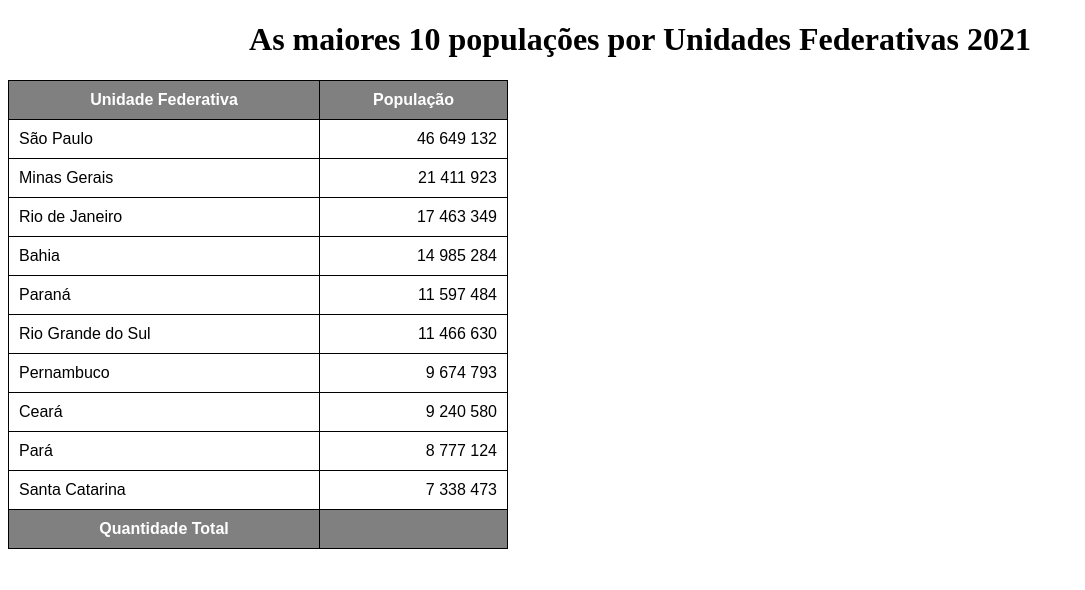
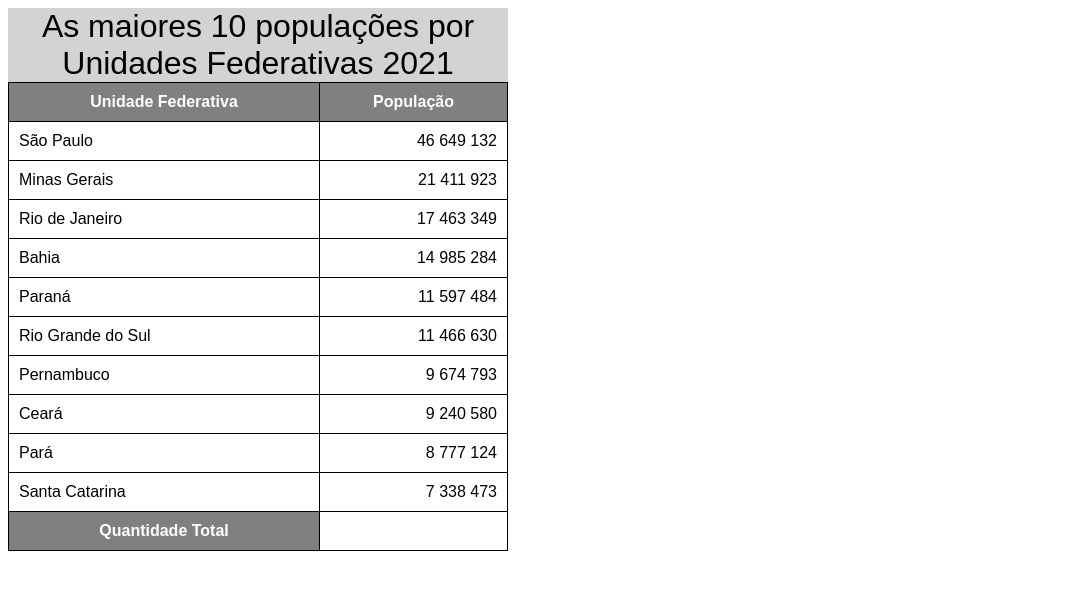
Before and after one commit to marquesflavio/html-css, a plain HTML site: page exercicios/ex023 - Tabelas/tabelas-grande.html in a window 1280 px wide. Shown: the whole page, without its empty margins (0-1085 px from the left). Drawn offline with Linux system fonts and the light colour scheme.

Commit message:
Update tabelas-grande.html

```diff
--- a/exercicios/ex023 - Tabelas/tabelas-grande.html
+++ b/exercicios/ex023 - Tabelas/tabelas-grande.html
@@ -6,14 +6,17 @@
     <meta name="viewport" content="width=device-width, initial-scale=1.0">
     <title>Tabelas Grandes</title>
     <style>
-        h1{
-            text-align: center;
-        }
         table{
             font-family: Arial, Helvetica, sans-serif;
             border-collapse: collapse;
             width: 500px;
 
+        }
+        caption{
+            text-align: center;
+            background-color: lightgray;
+            font-size: 2em;
+            font-family: Arial, Helvetica, sans-serif;
         }
         th{
             background-color: gray;
@@ -32,6 +35,7 @@
 </head>
 <!--Estrutura recomendada para construção de uma tabela grande é:
     TABLE
+        CAPTION (seria uma legenda)
         THEAD
             tr,th,td
             TBODY
@@ -39,12 +43,12 @@
                 TFOOT
                     tr,th,td-->
 <body>
-    <h1>As maiores 10 populações por Unidades Federativas 2021</h1>
     <table>
+        <caption>As maiores 10 populações por Unidades Federativas 2021</caption>
         <thead>
             <tr>
-                <th>Unidade Federativa</th> <!--Cabeçalho-->
-                <th>População</th>
+                <th scope="col">Unidade Federativa</th> <!--Cabeçalho-->
+                <th scope="col">População</th> <!--o scope="col" indica que o escopo de dados desse th está apresentada em coluna-->
             </tr>
          </thead>
          <tbody>
@@ -90,8 +94,8 @@
          </tbody>
          <tfoot>
             <tr>
-                <th>Quantidade Total</th>
-                <th></th>
+                <th scope="row">Quantidade Total</th>
+                <td></td>
             </tr>
          </tfoot>
     </table>
```
